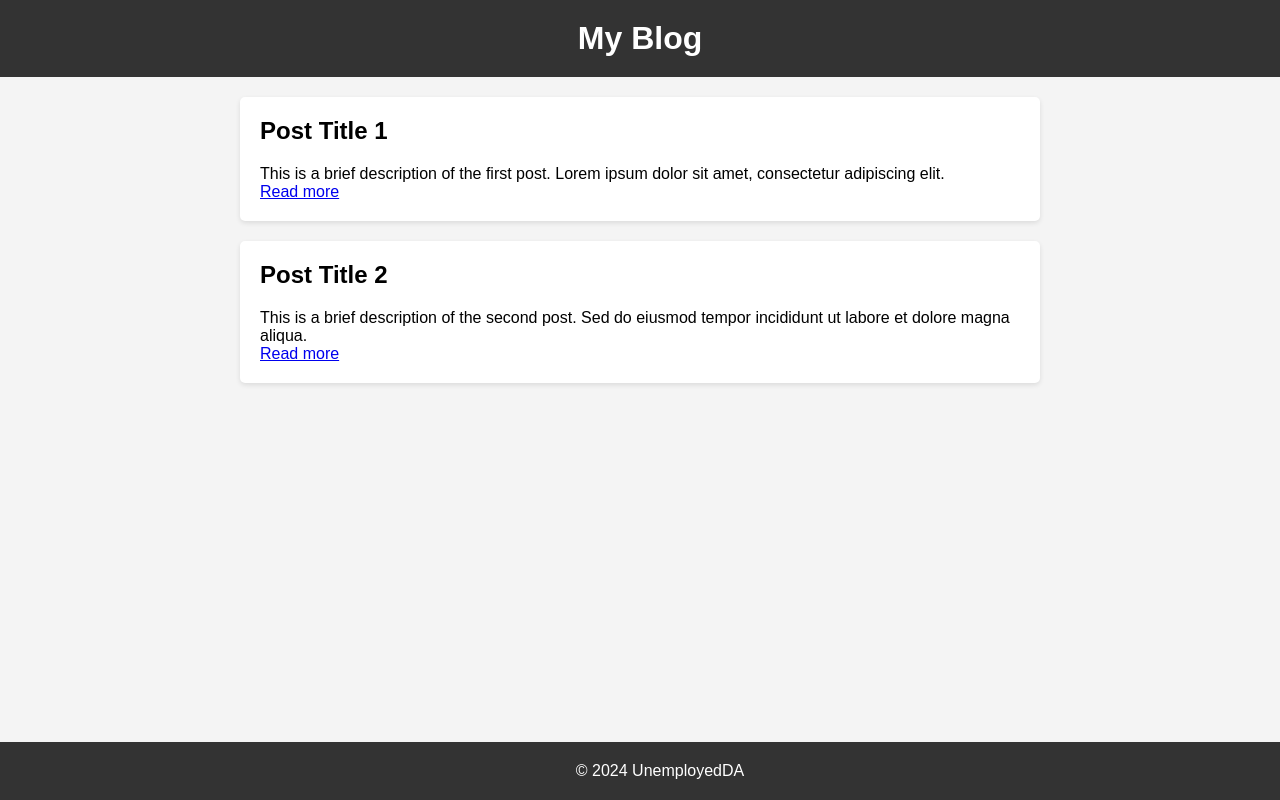
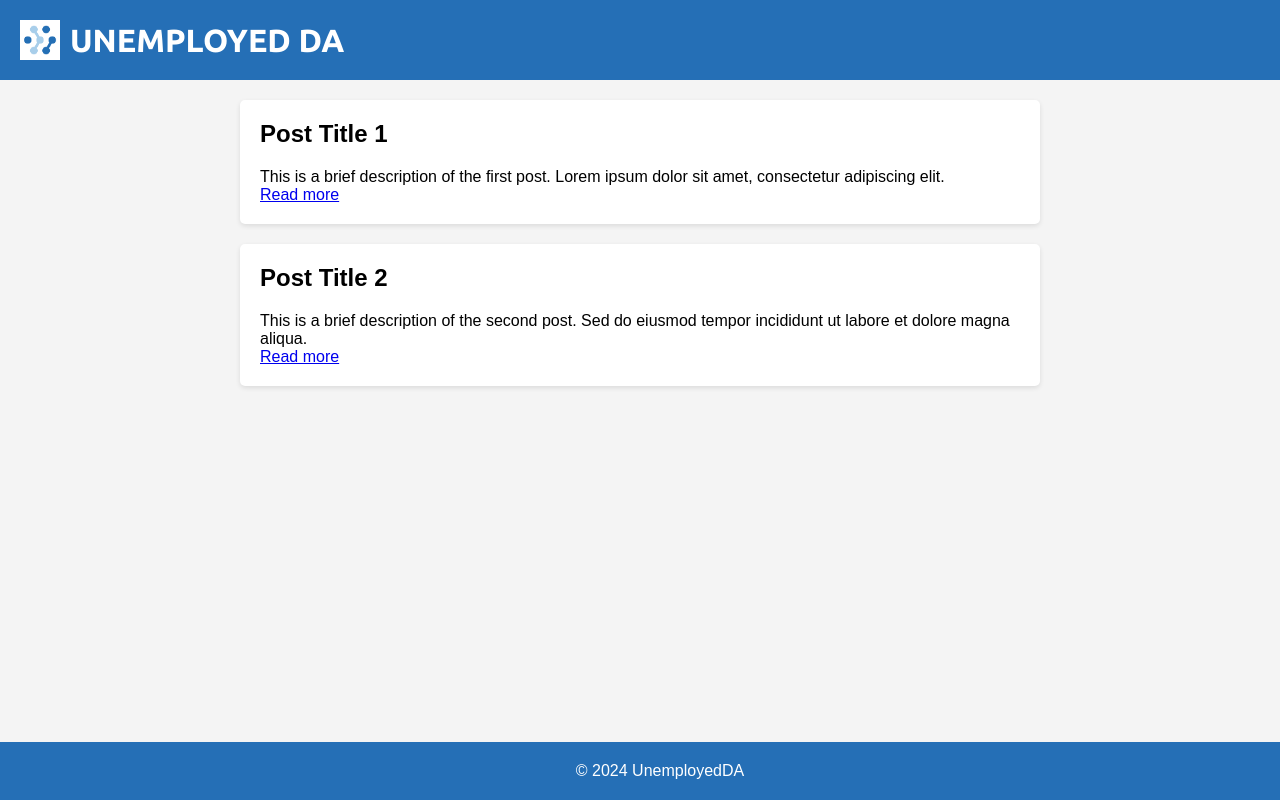
Before and after one commit to ndkhoa0704/UnemployedDA-blog, a FastAPI app: page / in a window 1280 px wide. Run offline with FastAPI, Linux system fonts and the light colour scheme.

Commit message:
add icon

```diff
--- a/src/templates/index.html
+++ b/src/templates/index.html
@@ -1,65 +1,25 @@
 <!DOCTYPE html>
 <html lang="en">
+
 <head>
   <meta charset="UTF-8">
   <meta name="viewport" content="width=device-width, initial-scale=1.0">
   <title>UnemployedDA</title>
-  <style>
-    body {
-      font-family: Arial, sans-serif;
-      margin: 0;
-      padding: 0;
-      background-color: #f4f4f4;
-    }
+  <link rel="stylesheet" href="styles.css">
+  <link rel="preconnect" href="https://fonts.googleapis.com">
+  <link rel="preconnect" href="https://fonts.gstatic.com" crossorigin>
+  <link
+    href="https://fonts.googleapis.com/css2?family=Ubuntu:ital,wght@0,300;0,400;0,500;0,700;1,300;1,400;1,500;1,700&display=swap"
+    rel="stylesheet">
+</head>
 
-    header {
-      background-color: #333;
-      color: #fff;
-      padding: 20px;
-      text-align: center;
-    }
-
-    h1 {
-      margin: 0;
-    }
-
-    .container {
-      max-width: 800px;
-      margin: 20px auto;
-      padding: 0 20px;
-    }
-
-    .post {
-      background-color: #fff;
-      border-radius: 5px;
-      padding: 20px;
-      margin-bottom: 20px;
-      box-shadow: 0 2px 5px rgba(0, 0, 0, 0.1);
-    }
-
-    .post h2 {
-      margin-top: 0;
-    }
-
-    .post p {
-      margin-bottom: 0;
-    }
-
-    footer {
-      background-color: #333;
-      color: #fff;
-      padding: 20px;
-      text-align: center;
-      position: fixed;
-      bottom: 0;
-      width: 100%;
-    }
-  </style>
-</head>
 <body>
 
   <header>
-    <h1>My Blog</h1>
+    <div class="header-container">
+      <img class="icon" src="images/icon.png" alt="Icon">
+      <h1>UNEMPLOYED DA</h1>
+    </div>
   </header>
 
   <div class="container">
@@ -71,7 +31,8 @@
 
     <div class="post">
       <h2>Post Title 2</h2>
-      <p>This is a brief description of the second post. Sed do eiusmod tempor incididunt ut labore et dolore magna aliqua.</p>
+      <p>This is a brief description of the second post. Sed do eiusmod tempor incididunt ut labore et dolore magna
+        aliqua.</p>
       <a href="post2.html">Read more</a>
     </div>
 
@@ -84,4 +45,5 @@
   </footer>
 
 </body>
+
 </html>
--- /dev/null
+++ b/src/templates/styles.css
@@ -0,0 +1,112 @@
+.ubuntu-light {
+    font-family: "Ubuntu", sans-serif;
+    font-weight: 300;
+    font-style: normal;
+}
+
+.ubuntu-regular {
+    font-family: "Ubuntu", sans-serif;
+    font-weight: 400;
+    font-style: normal;
+}
+
+.ubuntu-medium {
+    font-family: "Ubuntu", sans-serif;
+    font-weight: 500;
+    font-style: normal;
+}
+
+.ubuntu-bold {
+    font-family: "Ubuntu", sans-serif;
+    font-weight: 700;
+    font-style: normal;
+}
+
+.ubuntu-light-italic {
+    font-family: "Ubuntu", sans-serif;
+    font-weight: 300;
+    font-style: italic;
+}
+
+.ubuntu-regular-italic {
+    font-family: "Ubuntu", sans-serif;
+    font-weight: 400;
+    font-style: italic;
+}
+
+.ubuntu-medium-italic {
+    font-family: "Ubuntu", sans-serif;
+    font-weight: 500;
+    font-style: italic;
+}
+
+.ubuntu-bold-italic {
+    font-family: "Ubuntu", sans-serif;
+    font-weight: 700;
+    font-style: italic;
+}
+
+body {
+    font-family: Arial, sans-serif;
+    margin: 0;
+    padding: 0;
+    background-color: #f4f4f4;
+}
+
+header {
+    background-color: #256FB6;
+    color: #fff;
+    padding: 20px;
+    text-align: left;
+    font-family: Ubuntu;
+}
+
+.header-container {
+    display: flex;
+    align-items: center;
+    /* Căn lề theo chiều dọc */
+}
+
+.icon {
+    margin-right: 10px;
+    /* Khoảng cách giữa icon và tiêu đề */
+    width: auto;
+    object-fit: contain;
+    height: 40px;
+}
+
+h1 {
+    margin: 0;
+}
+
+.container {
+    max-width: 800px;
+    margin: 20px auto;
+    padding: 0 20px;
+}
+
+.post {
+    background-color: #fff;
+    border-radius: 5px;
+    padding: 20px;
+    margin-bottom: 20px;
+    box-shadow: 0 2px 5px rgba(0, 0, 0, 0.1);
+}
+
+.post h2 {
+    margin-top: 0;
+}
+
+.post p {
+    margin-bottom: 0;
+}
+
+footer {
+    background-color: #256FB6;
+    color: #fff;
+    padding: 20px;
+    text-align: center;
+    position: fixed;
+    bottom: 0;
+    width: 100%;
+}
```
Also changed, not shown: src/templates/images/icon.png (added).
